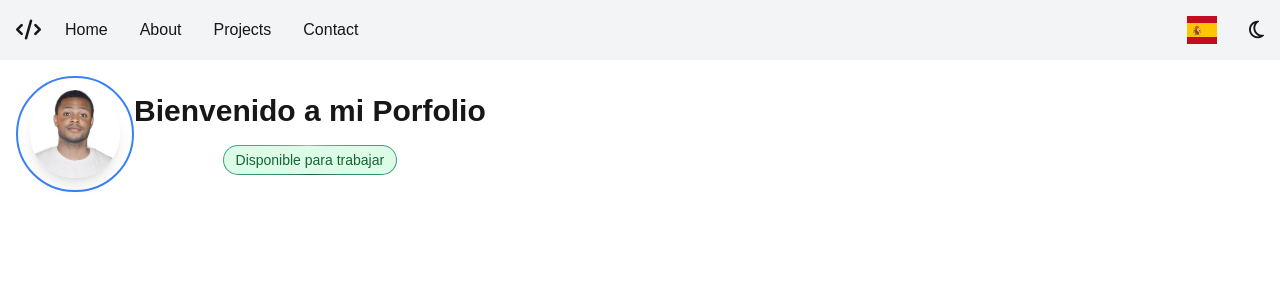
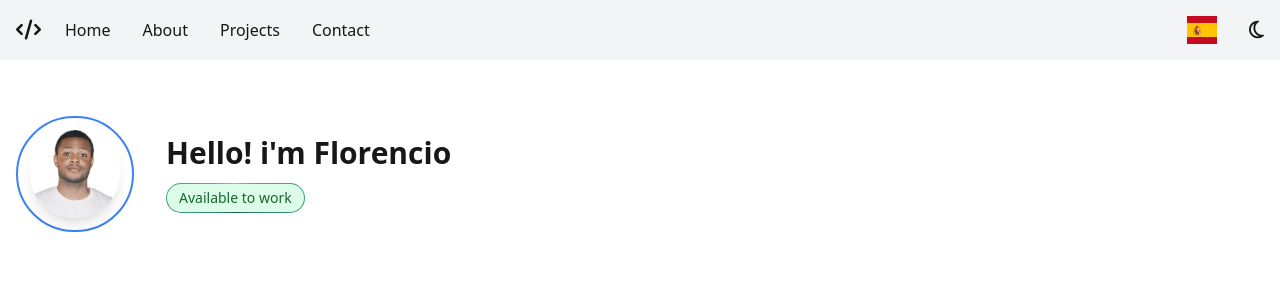
Before and after one commit to FlorencioTom/porfolio, a Next.js app in the folder porfolio/: page / in a window 1280 px wide. Shown: the top 300 px of the page. Built offline with nearby package versions, Linux system fonts and the light colour scheme.

Commit message:
implementando el dark mode

```diff
--- a/porfolio/package.json
+++ b/porfolio/package.json
@@ -10,6 +10,7 @@
   },
   "dependencies": {
     "@fortawesome/fontawesome-free": "^6.7.2",
+    "framer-motion": "^12.4.7",
     "i18next": "^24.2.2",
     "next": "15.1.7",
     "next-i18next": "^15.4.2",
--- a/porfolio/src/app/Nav/Nav.jsx
+++ b/porfolio/src/app/Nav/Nav.jsx
@@ -22,7 +22,7 @@ const Nav = () => {
     };
 
     return (
-        <div className="w-full bg-gray-100 py-4">
+        <div className="w-full bg-gray-100 py-4 dark:bg-neutral-900">
             <div className="max-w-screen-xl mx-auto flex items-center justify-between px-4">
                 <div className="flex items-center space-x-6">
                     <i className="fas fa-code text-xl" /> {/* Ícono de código */}
--- a/porfolio/src/app/globals.css
+++ b/porfolio/src/app/globals.css
@@ -19,7 +19,7 @@
 body {
   color: var(--foreground);
   background: var(--background);
-  font-family: Arial, Helvetica, sans-serif;
+  font-family: system-ui, -apple-system, BlinkMacSystemFont, 'Segoe UI', Roboto, Oxygen, Ubuntu, Cantarell, 'Open Sans', 'Helvetica Neue', sans-serif, Helvetica, sans-serif;
 }
 
 html, body {
--- a/porfolio/src/app/i18n.js
+++ b/porfolio/src/app/i18n.js
@@ -7,7 +7,9 @@ const resources = {
       "home": "Home",
       "about": "About",
       "projects": "Projects",
-      "contact": "Contact"
+      "contact": "Contact",
+      "title-intro":"Hello! i'm  Florencio",
+      "availability":"Available to work"
     }
   },
   es: {
@@ -15,7 +17,9 @@ const resources = {
       "home": "Inicio",
       "about": "Sobre mi",
       "projects": "Proyectos",
-      "contact": "Contacto"
+      "contact": "Contacto",
+      "title-intro":"Hola! Soy Florencio",
+      "availability":"Disponible para Trabajar"
     }
   }
 };
--- a/porfolio/src/app/layout.js
+++ b/porfolio/src/app/layout.js
@@ -30,7 +30,7 @@ export default function RootLayout({ children }) {
   }, [i18n.language]);
   return (
     <I18nextProvider i18n={i18n}>
-    <html lang="en">
+    <html lang="en" class="">
       <body
         className={`${geistSans.variable} ${geistMono.variable} antialiased`}
       >
--- a/porfolio/src/app/page.js
+++ b/porfolio/src/app/page.js
@@ -1,26 +1,28 @@
+"use client";
+
+import { useState } from "react";
 import Nav from "./Nav/Nav";
 import Image from "next/image";
+import './i18n';
+import { useTranslation } from 'react-i18next';
+import { motion } from "framer-motion";
 
 export default function Home() {
+  const { t, i18n } = useTranslation();
+  const [shake, setShake] = useState(false);
   return (
     <>
       <Nav/>
-      <section className="flex py-4 px-4 max-w-screen-xl mx-auto flex items-center px-4">
+      <section className="flex py-4 px-4 max-w-screen-xl mx-auto flex items-center px-4 mt-10">
         <div className="rounded-full border-2 border-blue-500 p-3"> {/* Aquí agregamos padding para la separación */}
-        <Image
-          src="/florencio.jpg"
-          alt="Florencio"
-          width={90}
-          height={90}
-          className="rounded-full object-cover shadow-lg"
-          style={{ cursor: "pointer" }}
-        />
+          <motion.img src="/florencio.jpg" alt="Florencio" width={90} className="rounded-full object-cover shadow-lg" style={{ cursor: "pointer", height:'auto' }}
+                animate={shake ? { x: [0, -5, 5, -5, 5, 0] } : {}} transition={{ duration: 0.3, repeat: 1 }}
+                onClick={() => { setShake(true); setTimeout(() => setShake(false), 300); }}/>
         </div>
-      <div className="flex flex-col items-center justify-center text-center py-4">
-  <h1 className="text-3xl font-semibold mb-4">Bienvenido a mi Porfolio</h1> {/* Centrado y espacio debajo del título */}
-
+        <div className="flex flex-col items-start justify-start text-left py-4">
+          <h1 className="text-3xl font-semibold mb-3 ml-8">{t('title-intro')}</h1>
           <a href="https://www.linkedin.com/in/florencio-tom-4496a3198/" target="_blank" rel="noopener"
-     className="flex items-center justify-center transition transform hover:scale-105">
+            className="flex items-center justify-start transition transform hover:scale-105 ml-8">
             <div className="flex items-center">
               <span className="relative inline-flex overflow-hidden rounded-full p-[1px]">
                 <span className="overflow-hidden absolute inset-[-1000%] animate-[spin_2s_linear_infinite]
@@ -29,14 +31,12 @@ export default function Home() {
                 <div className="inline-flex items-center justify-center w-full px-3 py-1 text-sm text-green-800
                                 bg-green-100 rounded-full cursor-pointer dark:bg-gray-800 dark:text-white/80
                                 backdrop-blur-3xl whitespace-nowrap">
-          Disponible para trabajar
+                  {t('availability')}
                 </div>
               </span>
             </div>
           </a>
         </div>
-
-
       </section>
     </>
   );
--- a/porfolio/tailwind.config.mjs
+++ b/porfolio/tailwind.config.mjs
@@ -5,6 +5,7 @@ export default {
     "./src/components/**/*.{js,ts,jsx,tsx,mdx}",
     "./src/app/**/*.{js,ts,jsx,tsx,mdx}",
   ],
+  "darkMode":"class",
   theme: {
     extend: {
       colors: {
```
Also changed, not shown: 1 other file (tests, documents, lock files or other folders). Lines whose indentation alone changed are shown as unchanged.
